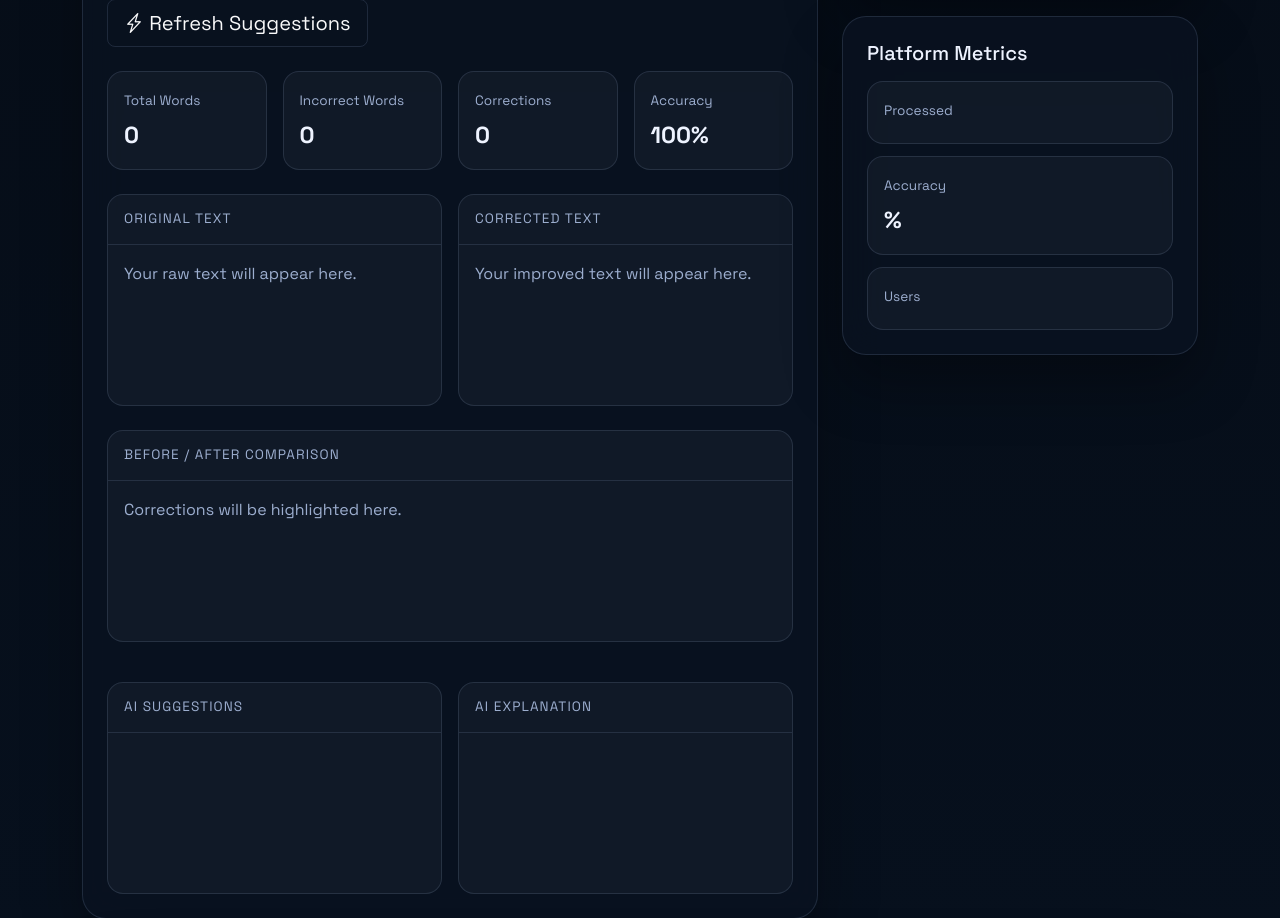
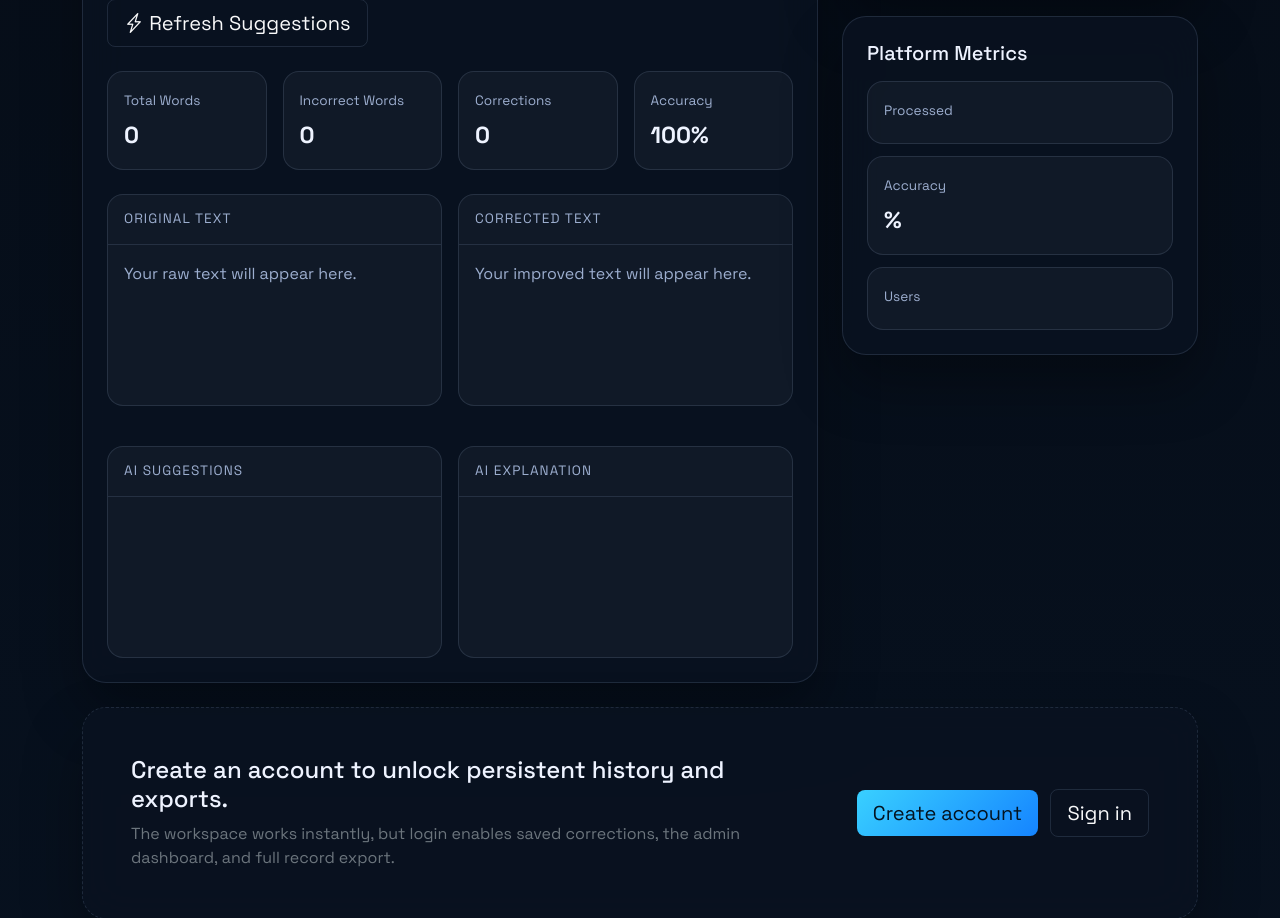
Before and after one commit to gouravbishnoi2207/autocorrecter, a Python web app: template AI_Autocorrect/templates/index.html in a window 1280 px wide. Shown: the part 1180-2098 px from the top of the page. Run offline with Jinja, Linux system fonts and the light colour scheme; the template is opened without the code that fills it, so the values that code supplies are empty.

Commit message:
Remove Before / After Comparison section
Removed the Before / After Comparison section from the HTML template.

```diff
--- a/AI_Autocorrect/templates/index.html
+++ b/AI_Autocorrect/templates/index.html
@@ -80,11 +80,6 @@
                 </div>
             </div>
 
-            <div class="analysis-card mt-4">
-                <div class="analysis-head">Before / After Comparison</div>
-                <div id="diffPreview" class="analysis-body muted-html">Corrections will be highlighted here.</div>
-            </div>
-
             <div class="row g-3 mt-4">
                 <div class="col-lg-6">
                     <div class="analysis-card h-100">
```
